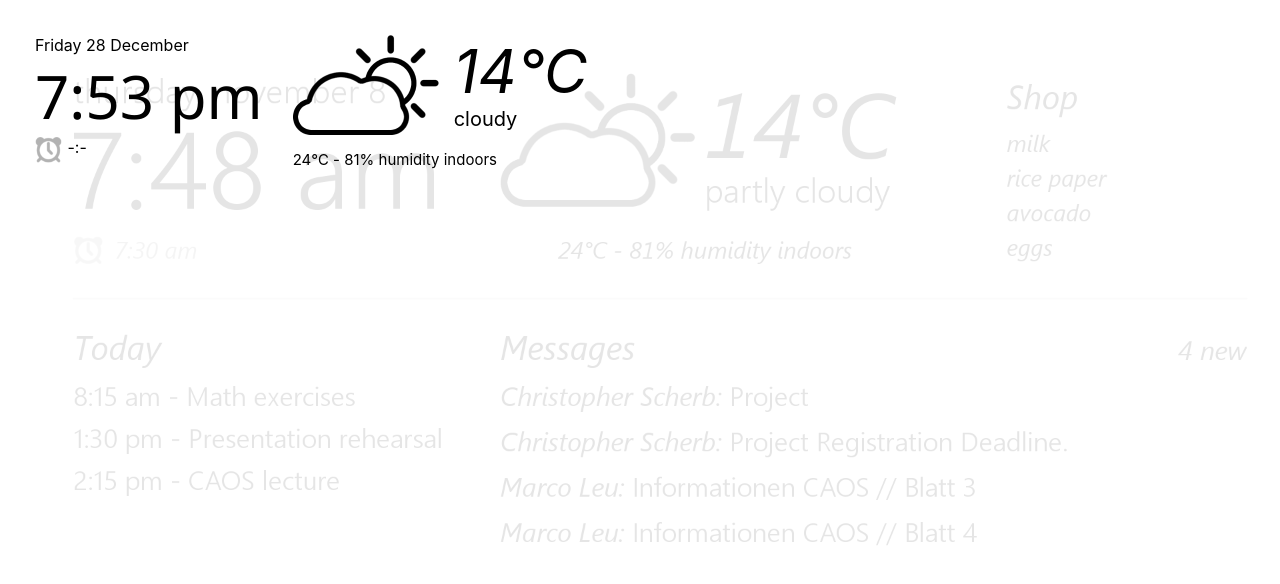
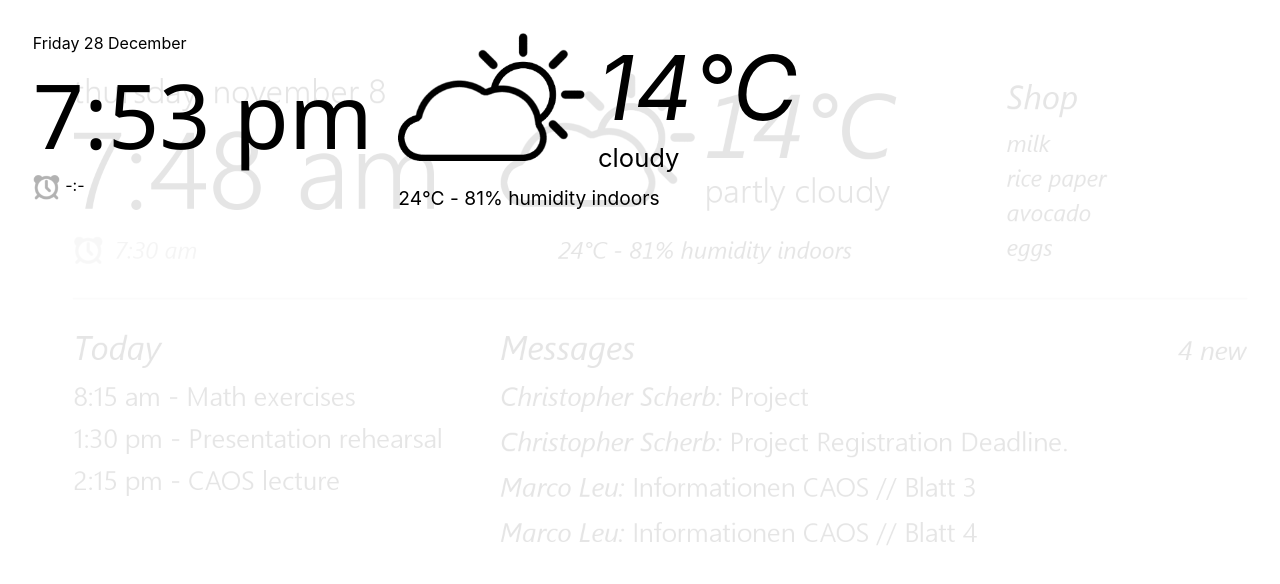
Before and after one commit to dacostaeric/smartpi, a React (Create React App) app in the folder smartpi-react/: page / in a window 1280 px wide. Shown: the top 584 px of the page. Built offline with nearby package versions, Linux system fonts and the light colour scheme.

Commit message:
Extend theme

```diff
--- a/smartpi-react/src/theme.js
+++ b/smartpi-react/src/theme.js
@@ -1,19 +1,33 @@
 const theme = {
   fontFamily: "Segoe UI",
-  topRowHeight: "40%",
-  bottomRowHeight: "60%",
-  smallWidth: "34%",
-  largeWidth: "66%",
-  tilePadding: "15px",
+  topRowHeight: "40vw",
+  bottomRowHeight: "60vw",
+  smallWidth: "34vw",
+  largeWidth: "66vw",
+  tilePadding: "1vw",
+  size: {
+    large: "7vw",
+    sub: "3vw",
+    small: "1.5vw"
+  },
   time: {
-    clockSize: "60px",
+    dateTextSize: "2vw",
+    clockSize: "7vw",
+    clockMargin: "1vw",
+    alarmSize: "1.5vw"
   },
   weather: {
-    iconHeight: "100px",
-    temperatureSize: "60px",
-    weatherTextSize: "20px",
-    sensorTextSize: "15px",
-    sensorTextMargin: "10px"
+    iconHeight: "10vw",
+    temperatureSize: "7vw",
+    weatherTextSize: "2vw",
+    sensorTextSize: "1.5vw",
+    sensorTextMargin: "0px"
+  },
+  shopping: {
+    size: {
+      heading: "2vw",
+      item: "1.5vw"
+    }
   }
 };
 
```
